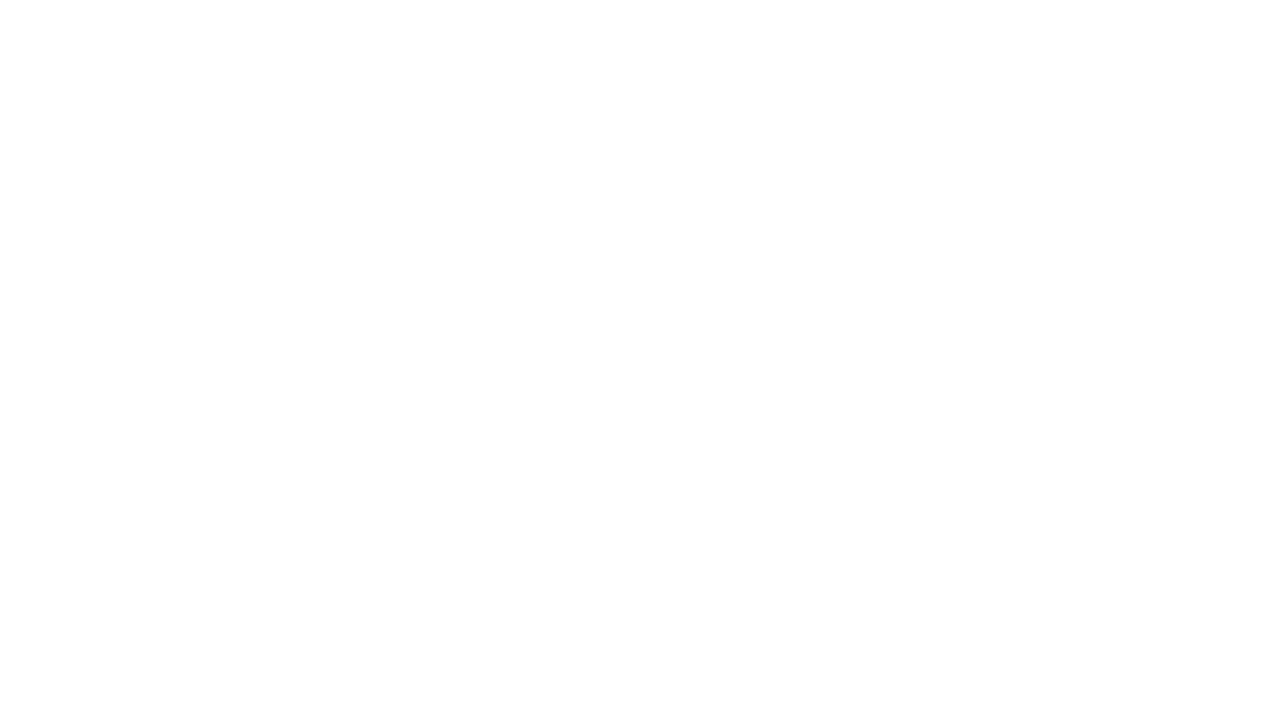
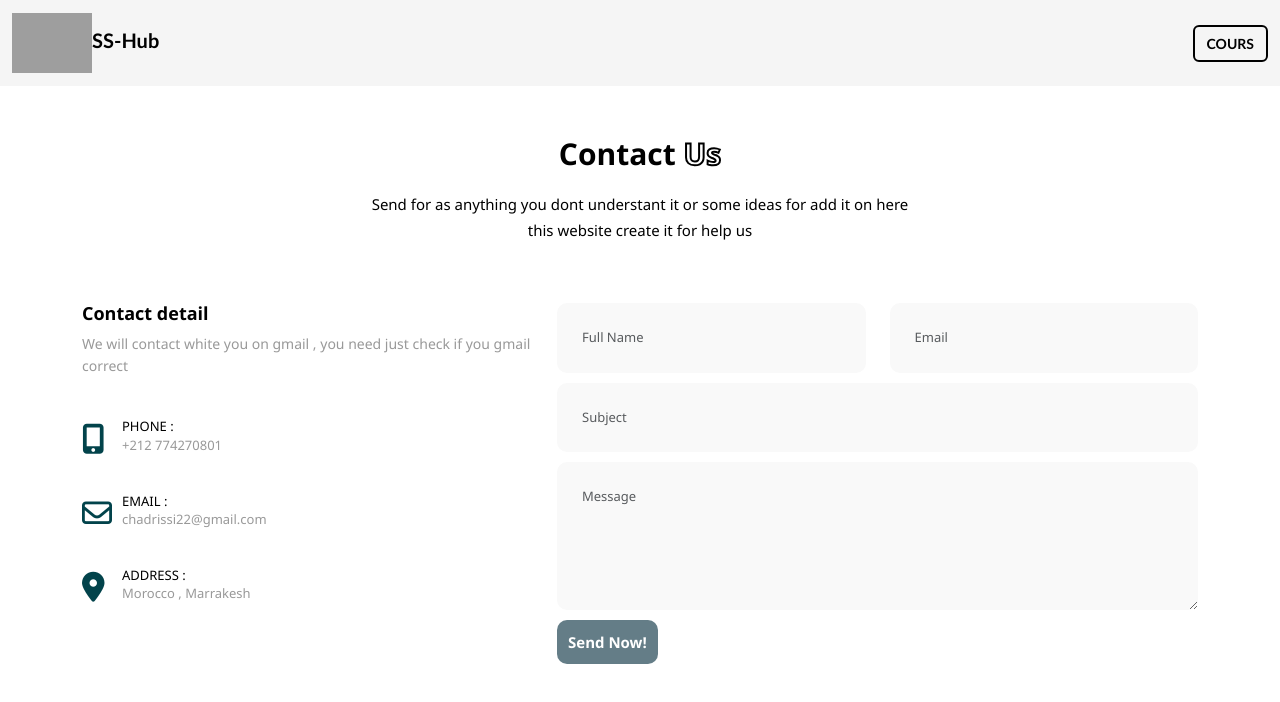
Before and after one commit to Shadyidrissi/SHADY-STUDY-HUB, a React (Create React App) app: page /contact in a window 1280 px wide. Before the commit this address had no page. Shown: the top 702 px of the page. Built offline with nearby package versions, Linux system fonts and the light colour scheme; grey boxes are pictures that could not be loaded; a small style sheet from the web is missing.

Commit message:
edit pages

```diff
--- a/package.json
+++ b/package.json
@@ -3,6 +3,7 @@
   "version": "0.1.0",
   "private": true,
   "dependencies": {
+    "@emailjs/browser": "^3.12.1",
     "@emotion/react": "^11.11.3",
     "@emotion/styled": "^11.11.0",
     "@fontsource/roboto": "^5.0.8",
--- a/public/index.html
+++ b/public/index.html
@@ -5,6 +5,7 @@
     <link rel="icon" href="%PUBLIC_URL%/favicon.ico" />
     <meta name="viewport" content="width=device-width, initial-scale=1" />
     <meta name="theme-color" content="#000000" />
+    <link rel="stylesheet" href="https://cdnjs.cloudflare.com/ajax/libs/font-awesome/6.0.0/css/all.min.css" integrity="sha384-x4pqf+Mz33adCz7uKL0/8lTtSWjb7j0RKl/MH16iG5o22t++kht3Sf9sIeNV6lqD" crossorigin="anonymous">
     <meta
       name="description"
       content="Web site created using create-react-app"
--- a/src/App.css
+++ b/src/App.css
@@ -865,17 +865,19 @@ color: var(--color-white);
 }
 /* * END ul cours */
 /* * iteams cours */
-.iteams{
+/* ... (your existing styles) */
+
+.iteams {
   background-color: var(--color-grey);
   display: flex;
   position: relative;
   justify-content: center;
-  /* justify-content: space-evenly; */
   flex-wrap: wrap;
 }
-.iteam{
+
+.iteam {
   background-color: var(--color-bleu-light);
-  padding:  10px;
+  padding: 10px;
   width: 30%;
   min-height: 150px;
   align-items: center;
@@ -883,6 +885,18 @@ color: var(--color-white);
   border-radius: 10px;
   text-align: center;
 }
+
+/* Add align-self property to the .iteam class */
+.iteam:nth-child(odd) {
+  align-self: center;
+}
+
+.iteam:nth-child(even) {
+  align-self: center;
+}
+
+/* ... (your existing styles) */
+
 .princip  {
   align-items: center;
 }
@@ -907,7 +921,6 @@ color: var(--color-white);
 }
 #icon{
   height: 30px;
-
 }
 .button-trans{
   border: none;
@@ -933,3 +946,86 @@ color: var(--color-white);
 }
 /* * END iteams cours */
 /* ? End Cours */
+/* ? Contact US */
+.contact-page {
+  padding: 50px 0;
+}
+
+.contact-page .heading h2 {
+  font-size: 30px;
+  font-weight: 700;
+  margin: 0;
+  padding: 0;
+
+}
+
+.contact-page .heading h2 span {
+  /* color: var(--color-yellow-dark); */
+  -webkit-text-stroke-width: 2px;
+  -webkit-text-stroke-color: var(--color-black);
+  color: transparent;
+}
+
+.contact-page .heading p {
+  font-size: 15px;
+  font-weight: 400;
+  line-height: 1.7;
+  color: var(--color-black);
+  margin: 20px 0 60px;
+  padding: 0;
+}
+
+.contact-page .form-control {
+  padding: 25px;
+  font-size: 13px;
+  margin-bottom: 10px;
+  background: #f9f9f9;
+  border: 0;
+  border-radius: 10px;
+}
+
+.contact-page button.btn {
+  padding: 10px;
+  border-radius: 10px;
+  font-size: 15px;
+  background: var(--color-bleu-dark);
+  color: #ffffff;
+  font-weight: 800;
+}
+
+.contact-page .title h3 {
+  font-size: 18px;
+  font-weight: 600;
+}
+
+.contact-page .title p {
+  font-size: 14px;
+  font-weight: 400;
+  color: #999;
+  line-height: 1.6;
+  margin: 0 0 40px;
+}
+
+.contact-page .content .info {
+  margin-top: 30px;
+}
+.contact-page .content .info i {
+  font-size: 30px;
+  padding: 0;
+  margin: 0;
+  color: #02434b;
+  margin-right: 20px;
+  text-align: center;
+  width: 20px;
+}
+.contact-page .content .info h4 {
+  font-size: 13px;
+  line-height: 1.4;
+}
+
+.contact-page .content .info h4 span {
+  font-size: 13px;
+  font-weight: 300;
+  color: #999999;
+}
+/* ? END Contact US */
--- a/src/App.js
+++ b/src/App.js
@@ -10,6 +10,7 @@ import { BrowserRouter, Routes, Route } from "react-router-dom";
 import Page from "./pages/Page";
 import 'bootstrap/dist/css/bootstrap.min.css';
 import 'bootstrap/dist/js/bootstrap';
+import Contact_page from "./Component/Contact_page";
 // import Button from '@mui/material/Button';
 // import ButtonGroup from '@mui/material/ButtonGroup';
 // import Box from '@mui/material/Box';
@@ -22,7 +23,7 @@ import 'bootstrap/dist/js/bootstrap';
 function Home() {
   return (
     <>
-      <Nav />
+      <Nav ul="yes"/>
       <Intro />
       <Body />
       <Footer />
@@ -35,6 +36,7 @@ function App() {
       <Routes>
           <Route index element={< Home/>}/>
           <Route path="/cours/:id" element={<Page />} />
+          <Route path="/contact" element={<Contact_page/>} />
         {/* <Home/> */}
       </Routes>
     </BrowserRouter>
--- /dev/null
+++ b/src/Component/Contact_page.jsx
@@ -0,0 +1,81 @@
+import React from 'react';
+import Nav from "../Component/Nav";
+import { useRef } from 'react';
+import emailjs from '@emailjs/browser';
+
+function Contact_page() {
+  const form = useRef();
+
+  const sendEmail = (e) => {
+    e.preventDefault();
+
+    emailjs.sendForm('service_325gotd', 'template_xt4rv7u', form.current, 'OUFjExamyWKiw3ZGc')
+      .then((result) => {
+          console.log(result.text);
+      }, (error) => {
+          console.log(error.text);
+      });
+  };
+
+
+
+
+
+  return (
+    <>
+      <Nav ul=''/>
+      <section className="contact-page">
+        <div className="container">
+          <div className="heading text-center">
+            <h2>Contact <span> Us </span></h2>
+            <p>Send for as anything you dont understant it or some ideas for add it on here<br />this website create it for help us </p>
+          </div>
+          <div className="row">
+            <div className="col-md-5">
+              <div className="title">
+                <h3>Contact detail</h3>
+                <p>We will contact white you on gmail , you need just check if you gmail correct  </p>
+              </div>
+              <div className="content">
+                <div className="info">
+                  <i className="fas fa-mobile-alt"></i>
+                  <h4 className="d-inline-block">PHONE : <br /><span>+212 774270801</span></h4>
+                </div>
+                <div className="info">
+                  <i className="far fa-envelope"></i>
+                  <h4 className="d-inline-block">EMAIL : <br /><span>chadrissi22@gmail.com</span></h4>
+                </div>
+                <div className="info">
+                  <i className="fas fa-map-marker-alt"></i>
+                  <h4 className="d-inline-block">ADDRESS :<br /><span>Morocco , Marrakesh</span></h4>
+                </div>
+              </div>
+            </div>
+
+            <div className="col-md-7">
+              <form ref={form} onSubmit={sendEmail}>
+                <div className="row">
+                  <div className="col-sm-6">
+                    <input name="user_name" type="text" className="form-control" placeholder="Full Name" />
+                  </div>
+                  <div className="col-sm-6">
+                    <input name="user_email" type="email" className="form-control" placeholder="Email" />
+                  </div>
+                  <div className="col-sm-12">
+                    <input name="subject" type="text" className="form-control" placeholder="Subject" />
+                  </div>
+                </div>
+                <div className="form-group">
+                  <textarea name="message" className="form-control" rows="5" id="comment" placeholder="Message"></textarea>
+                </div>
+                <button className="btn btn-block" value="Send"  type="submit">Send Now!</button>
+              </form>
+            </div>
+          </div>
+        </div>
+      </section>
+    </>
+  );
+}
+
+export default Contact_page;
--- a/src/Component/Nav.js
+++ b/src/Component/Nav.js
@@ -1,23 +1,23 @@
 import React from "react";
 import "bootstrap/dist/css/bootstrap.min.css";
 import "bootstrap/dist/js/bootstrap";
-function Nav() {
+function Nav(e) {
   const handlButton = (props, event) => {
     // Prevent the default behavior of the anchor tag
     event.preventDefault();
 
-    const coursElement = document.querySelector('.cours');
-    const contactElement = document.querySelector('.contact');
-    const aboutElement = document.querySelector('#FF');
+    const coursElement = document.querySelector(".cours");
+    const contactElement = document.querySelector(".contact");
+    const aboutElement = document.querySelector("#FF");
 
-    if (props === 'cours' && coursElement) {
-      coursElement.scrollIntoView({ behavior: 'smooth' });
+    if (props === "cours" && coursElement) {
+      coursElement.scrollIntoView({ behavior: "smooth" });
     }
-    if (props === 'contact' && contactElement) {
-      contactElement.scrollIntoView({ behavior: 'smooth' });
+    if (props === "contact" && contactElement) {
+      contactElement.scrollIntoView({ behavior: "smooth" });
     }
-    if (props === 'about' && aboutElement) {
-      aboutElement.scrollIntoView({ behavior: 'smooth' });
+    if (props === "about" && aboutElement) {
+      aboutElement.scrollIntoView({ behavior: "smooth" });
     }
   };
 
@@ -25,7 +25,7 @@ function Nav() {
     <>
       <nav className="navbar navbar-expand-lg ">
         <div className="container-fluid">
-          <a className="navbar-brand" href="#">
+          <a className="navbar-brand" href="/">
             <img
               id="brand"
               src="https://i.ibb.co/xht01t0/LOGO-removebg-preview.png"
@@ -45,18 +45,30 @@ function Nav() {
           >
             <span class="navbar-toggler-icon"></span>
           </button> */}
+          {e.ul == "yes" ? (
+            <>
               <div
                 className="collapse navbar-collapse nav-item"
                 id="navbarSupportedContent"
               >
                 <ul className="navbar-nav nav-items  mb-2 mb-lg-0">
                   <li className="nav-item">
-                <a onClick={(e) => handlButton('about', e)} className="nav-link " aria-current="page" href="#">
+                    <a
+                      onClick={(e) => handlButton("about", e)}
+                      className="nav-link "
+                      aria-current="page"
+                      href="#"
+                    >
                       ABOUT
                     </a>
                   </li>
                   <li className="nav-item">
-                <a onClick={(e) => handlButton('contact', e)} className="nav-link " aria-current="page" href="#">
+                    <a
+                      onClick={(e) => handlButton("contact", e)}
+                      className="nav-link "
+                      aria-current="page"
+                      href="#"
+                    >
                       CONTACT
                     </a>
                   </li>
@@ -104,9 +116,39 @@ function Nav() {
                 </ul>
                 <form className="d-flex" role="search"></form>
               </div>
-          <button onClick={(e) => handlButton('cours', e)} className="btn button-cours" type="submit">
+              <button
+                onClick={(e) => handlButton("cours", e)}
+                className="btn button-cours"
+                type="submit"
+              >
                 COURS
               </button>
+            </>
+          ) : e.ul == "no" ? (
+            <div
+              className="collapse navbar-collapse nav-item"
+              id="navbarSupportedContent"
+            >
+              <ul className="navbar-nav nav-items  mb-2 mb-lg-0">
+                <li className="nav-item">
+                  <a className="nav-link " href="/cours/0">
+                    FIN FORMATION
+                  </a>
+                </li>
+              </ul>
+            </div>
+          ) : (
+            <a href="/cours/1">
+              <button
+                // onClick={(e) => handlButton("cours", e)}
+                className="btn button-cours"
+                type="submit"
+              >
+                COURS
+              </button>
+            </a>
+          )}
+
           <button
             className="navbar-toggler"
             type="button"
--- a/src/pages/Page.js
+++ b/src/pages/Page.js
@@ -53,7 +53,7 @@ const Page = () => {
         </div>
       ) : (
         <>
-          <Nav title="" />
+          <Nav ul="no" />
           <p className="paragraph">
             {/* {console.log(isId)} */}
             mammamamamamamamamamamamamamamammaammaammamamaamammaamam
@@ -68,7 +68,7 @@ const Page = () => {
                 onClick={() => handelTraduction()}
                 className="button-trans"
               >
-                <FontAwesomeIcon id="icon" icon={faLanguage} />
+                <FontAwesomeIcon style={{color:'white'}} id="icon"  icon={faLanguage} />
               </button>
             )}
           </div>
```
Also changed, not shown: src/Component/Body.js (+15 -9 lines), src/Data/Cours_data.js (+22 -0 lines), 1 other file (tests, documents, lock files or other folders). Lines whose indentation alone changed are shown as unchanged.
